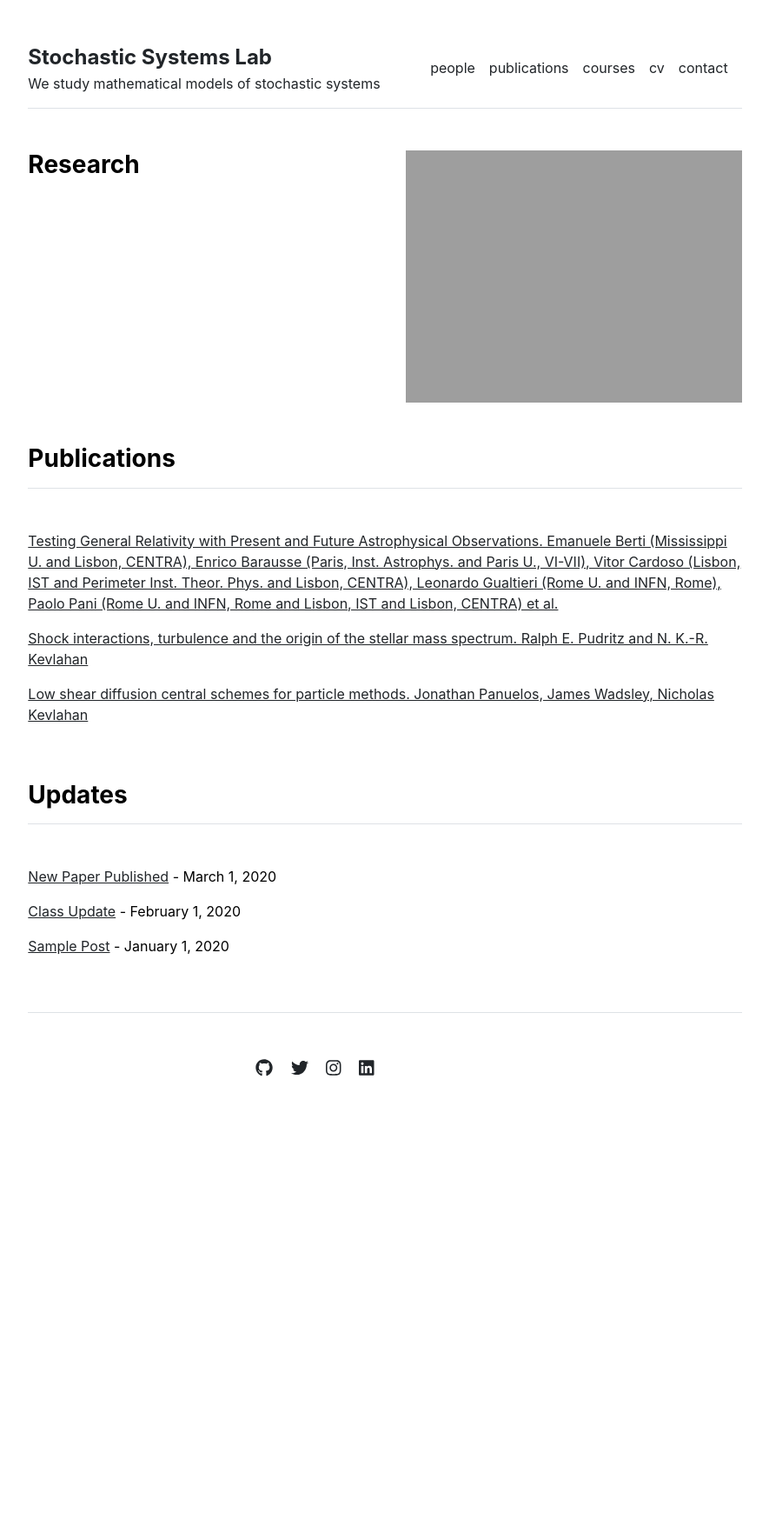
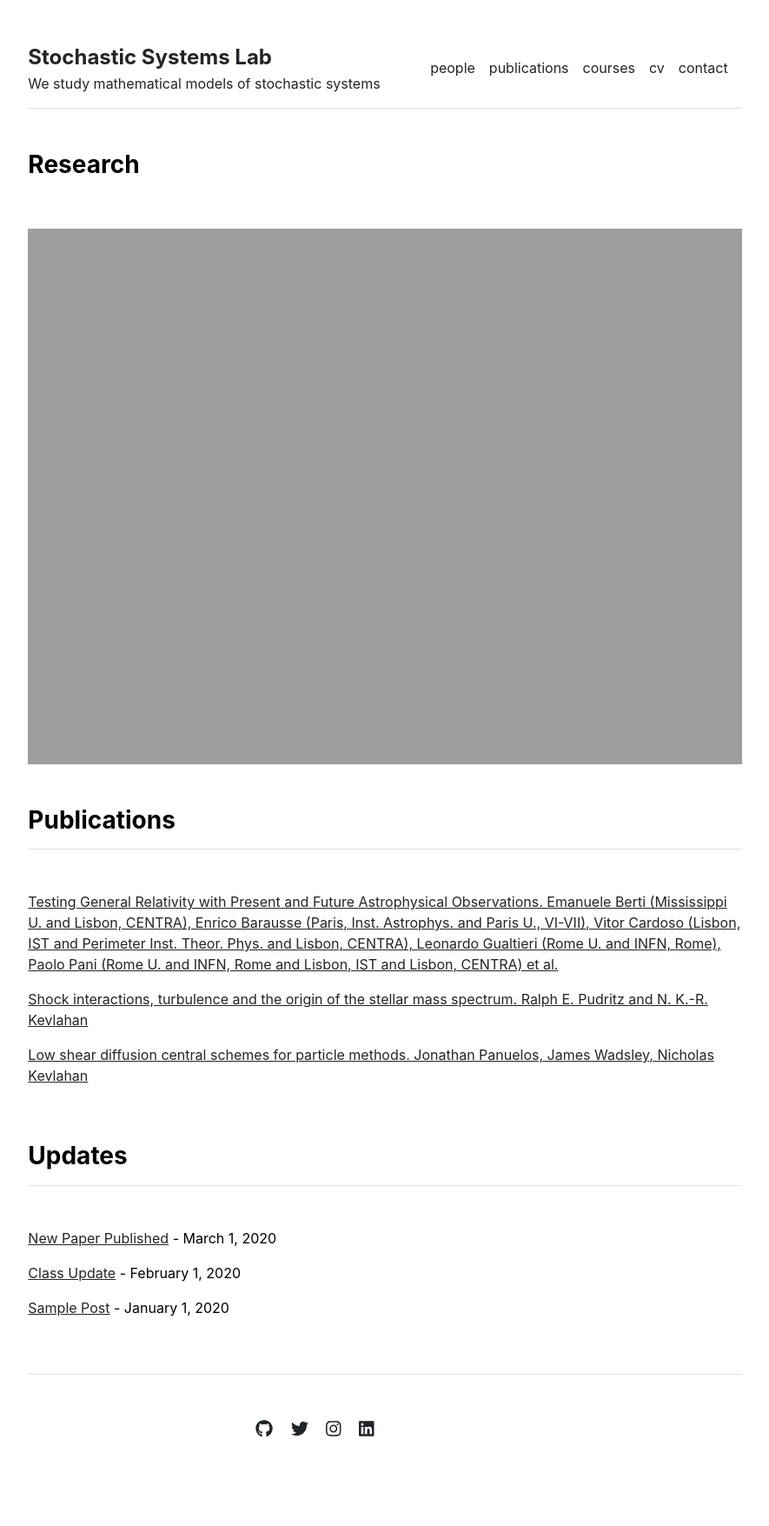
Before and after one commit to stochasticsystemslab/stochasticsystemslab.github.io, a Jekyll site: the page built from index.md, in a window 1280 px wide. Shown: the whole page at 87% size, without its empty margins (197-1082 px from the left). Built offline with Jekyll 4.4.1, drawn with Linux system fonts in a browser that asks for light colours; before the commit the page ends 1339 px from its top, so only the background shows below that.

Commit message:
Update home.html

```diff
--- a/_layouts/home.html
+++ b/_layouts/home.html
@@ -3,13 +3,8 @@ layout: default
 ---
 
 <div class="row g-5 mb-5">
-  <div class="col-md-6">
     <h3 class="fw-bold">Research</h3>
-    {{ content }}
-  </div>
-  <div class="col-md-6">
     <img src="{{ site.github.url }}/assets/img/SSLOV.png" alt="Home" width="100%">
-  </div>
 </div>
 
 {% include publications.html %}
```
